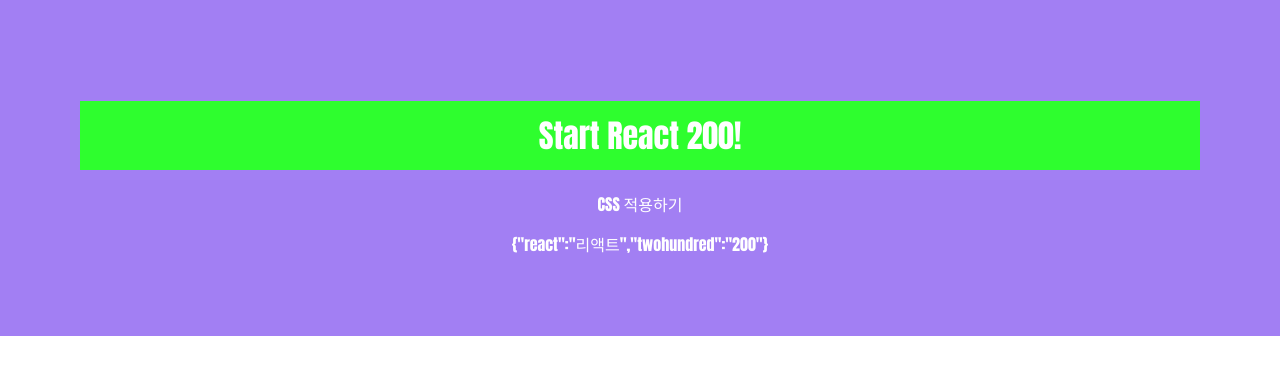
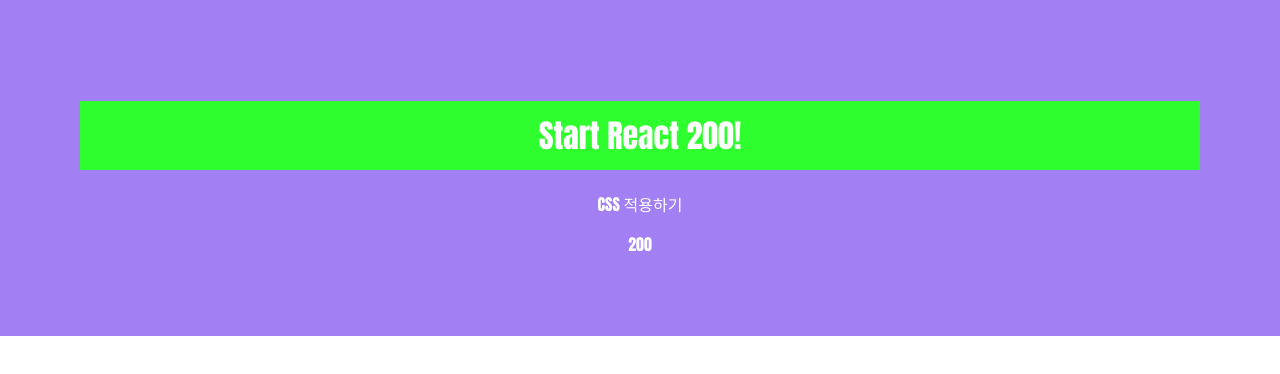
Before and after one commit to my-choe/react200, a React (Create React App) app: page / in a window 1280 px wide. Shown: the top 374 px of the page. Built offline with nearby package versions, Linux system fonts and the light colour scheme.

Commit message:
021 props를 필수 값으로 사용하기

```diff
--- a/src/App.js
+++ b/src/App.js
@@ -1,13 +1,13 @@
 import React from 'react';
 import './App.css';
-import PropsObjVal from './R020_PropsObjVal';
+import PropsRequired from './R021_PropsRequired';
 
 function App() {
   return (
     <div>
       <h1>Start React 200!</h1>
       <p>CSS 적용하기</p>
-      <PropsObjVal ObjectJson={{react:"리액트", twohundred:"200"}}/>
+      <PropsRequired ReactNumber={200}/>
     </div>
   );
 }
--- /dev/null
+++ b/src/R021_PropsRequired.js
@@ -0,0 +1,28 @@
+import react, { Component } from 'react';
+import datatype from 'prop-types';
+
+/**
+ * ReactString이라는 props값을 필수 값으로 지정한다.
+ * 하지만 상위 컴포넌트에서 ReactString이라는 변수를 전달하지 않았기 때문에 경고 메시지가 발생한다.
+ * ReactString 변숫값은 비어 있기 때문에 상위 컴포넌트에서 전달받은 ReactNumber 변수값 (200)만 화면에 출력된다.
+ */
+
+class R021_PropsRequired extends Component {
+    render() {
+        let {
+            ReactString,
+            ReactNumber
+        } = this.props
+        return (
+            <div style={{padding: "0px"}}>
+                {ReactString}{ReactNumber}
+            </div>
+        )
+    }
+}
+
+R021_PropsRequired.propTypes = {
+    ReactString: datatype.isRequired,
+}
+
+export default R021_PropsRequired;
```
